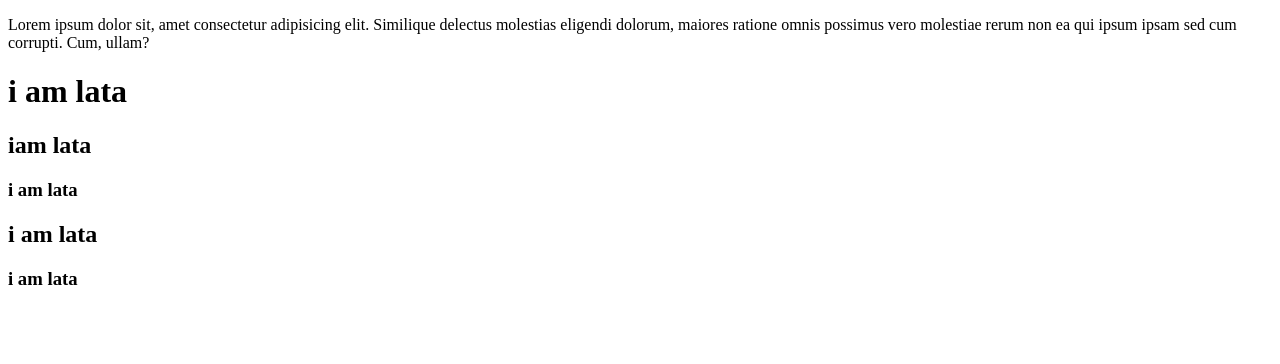
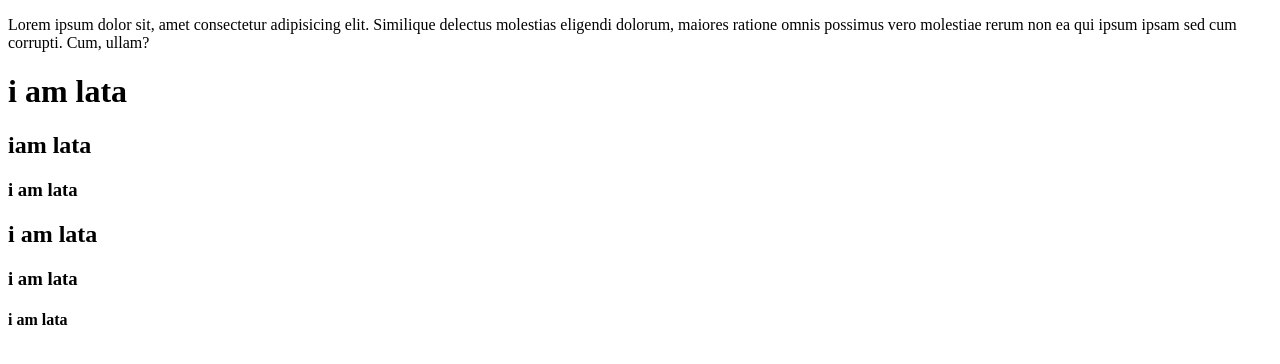
Before and after one commit to jhialilatadash-sudo/demorepository, a plain HTML site: page index.html in a window 1280 px wide. Drawn offline with Linux system fonts and the light colour scheme.

Commit message:
h4 tag added

```diff
--- a/index.html
+++ b/index.html
@@ -16,6 +16,7 @@
         <h3>i am lata</h3>
         <h2>i am lata</h2>
         <h3>i am lata</h3>
+        <h4>i am lata</h4>
         <script src="/javascript.js"></script>
 </body>
 
```
